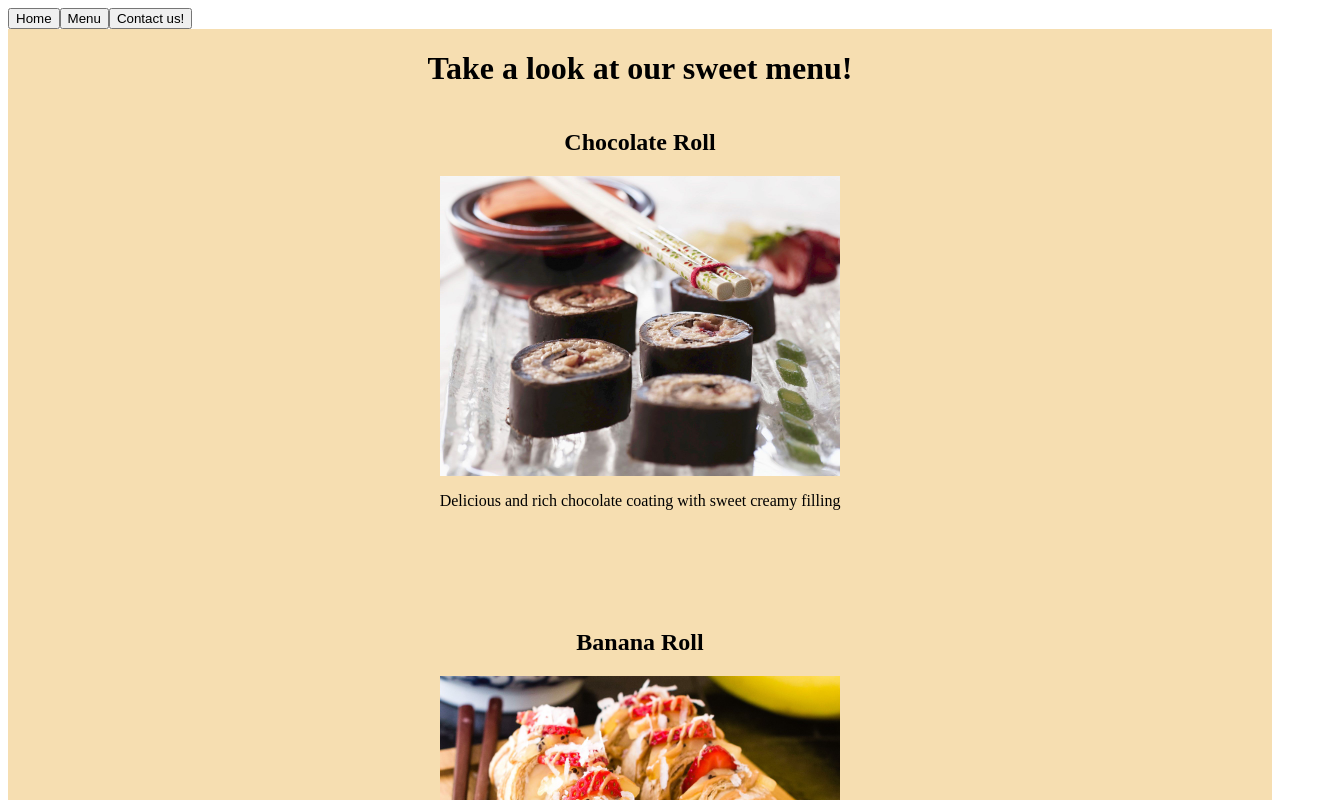
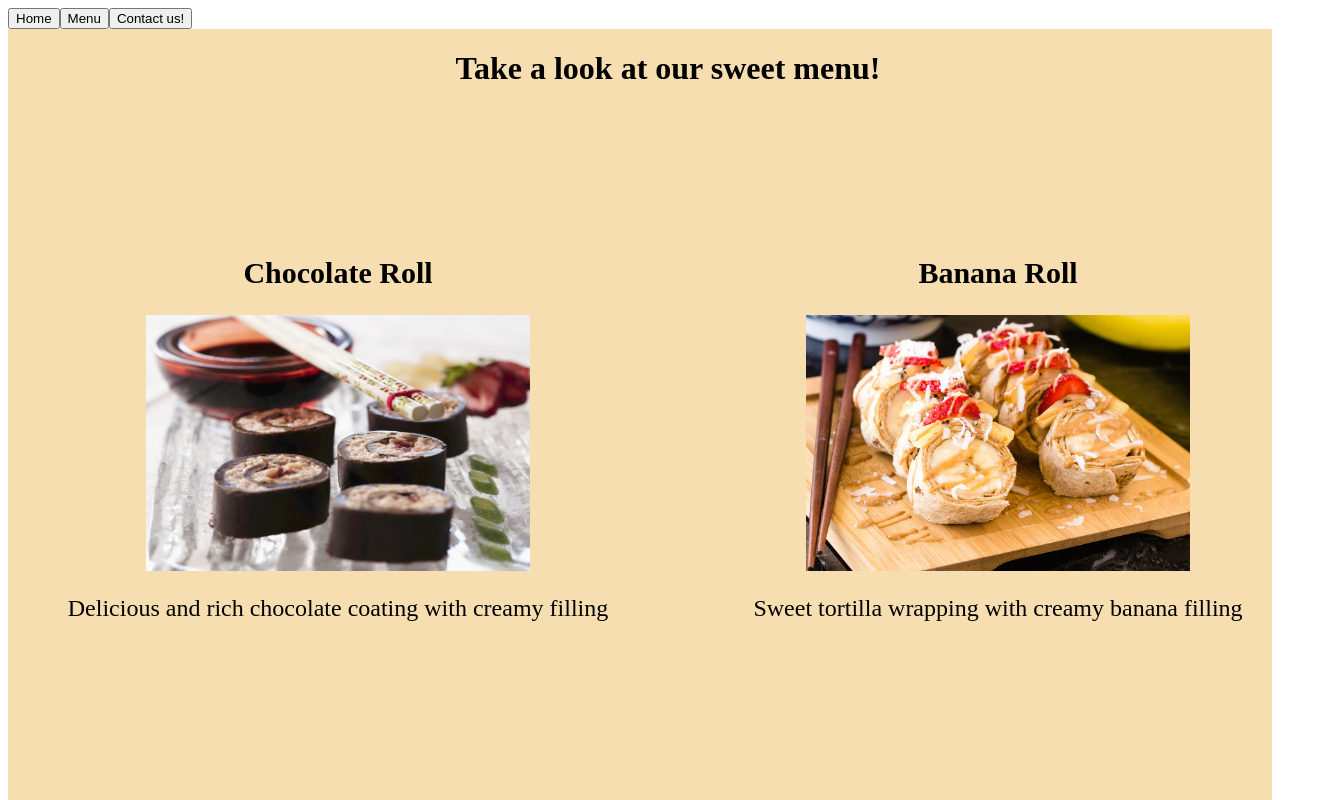
Before and after one commit to DigitalClef/restaurant, a website built with webpack: page dist/index.html in a window 1280 px wide. Both pictures are taken after a click on the button "Menu". Shown: the top 800 px of the page, 1328 px wide, since content can reach past the window. Built offline with Linux system fonts and the light colour scheme.

Commit message:
Implemented style changes to menu module; working on fixing sizing issues using CSS grid

```diff
--- a/src/menu.js
+++ b/src/menu.js
@@ -8,9 +8,9 @@ const menu = function() {
 
     menuPage.appendChild(header);
 
-    menuPage.appendChild(menuItemGenerator('Chocolate Roll', 'Delicious and rich chocolate coating with sweet creamy filling'));
+    menuPage.appendChild(menuItemGenerator('Chocolate Roll', 'Delicious and rich chocolate coating with creamy filling'));
     menuPage.appendChild(menuItemGenerator('Banana Roll', 'Sweet tortilla wrapping with creamy banana filling'));
-    menuPage.appendChild(menuItemGenerator('Apple Cinnamon Roll', 'Cococnut rice coating with apple cinnamon flavor'));
+    menuPage.appendChild(menuItemGenerator('Apple Cinnamon Roll', 'Coconut rice coating with apple cinnamon flavor'));
     menuPage.appendChild(menuItemGenerator('Cookies n Cream Roll', 'Classic cookie coating with cream filling'));
     menuPage.appendChild(menuItemGenerator('Peanut Butter and Jelly Roll ', 'Iconic treat in roll form'));
     menuPage.appendChild(menuItemGenerator('Crispy Rice Roll', 'Fruity wrapping with sweet crispy rice filling'));
--- a/src/style.css
+++ b/src/style.css
@@ -1,19 +1,40 @@
 .menu-item {
-    height: 500px;
-    width: 500px;
+    height: 50vmax;
+    width: 50vmax;
     display: flex;
+    justify-content: center;
     flex-direction: column;
     align-items: center;
+    padding: 10px;
 }
 
 .menu-item img {
-    height: 60%;
-    width: 80%;
+    height: 20vmax;
+    width: 30vmax;
+}
+
+.menu-item h2 {
+    word-wrap: break-word;
+    text-align: center;
+    font-size: calc(1.5em + 6px);
+}
+
+.menu-item p {
+    word-wrap: break-word;
+    text-align: center;
+    font-size: 1.5em;
 }
 
 .menu-page {
-    display: flex;
-    flex-direction: column;
-    align-items: center;
+    display: grid;
+    grid-template-columns: repeat(2, 1fr);
     background-color: rgb(246, 222, 177);
+    height: 100%;
+    width: 100%;
 }
+
+.menu-page h1 {
+    text-align: center;
+    grid-column: 1/3;
+
+}
```
Also changed, not shown: dist/main.js, 1 other file.
